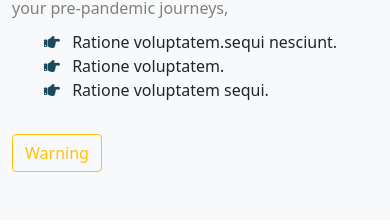
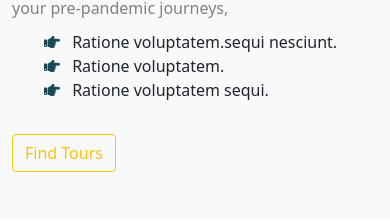
Before and after one commit to sanjuhassan79/tourism, a React (Create React App) app: page / in a window 390 px wide. Shown: the part 2699-2923 px from the top of the page. Built offline with nearby package versions, Linux system fonts and the light colour scheme; no server answers.

Commit message:
site responsive

```diff
--- a/src/components/pages/About/About.js
+++ b/src/components/pages/About/About.js
@@ -20,7 +20,7 @@
                             <li><i className="fas fa-hand-point-right might-mar"></i> Ratione voluptatem.</li>
                             <li><i className="fas fa-hand-point-right might-mar"></i> Ratione voluptatem sequi.</li>
                         </ul>
-                        <button type="button" className="btn btn-outline-warning">Warning</button>
+                        <button type="button" className="btn btn-outline-warning">Find Tours</button>
                     </div>
                 </div>
 
```
